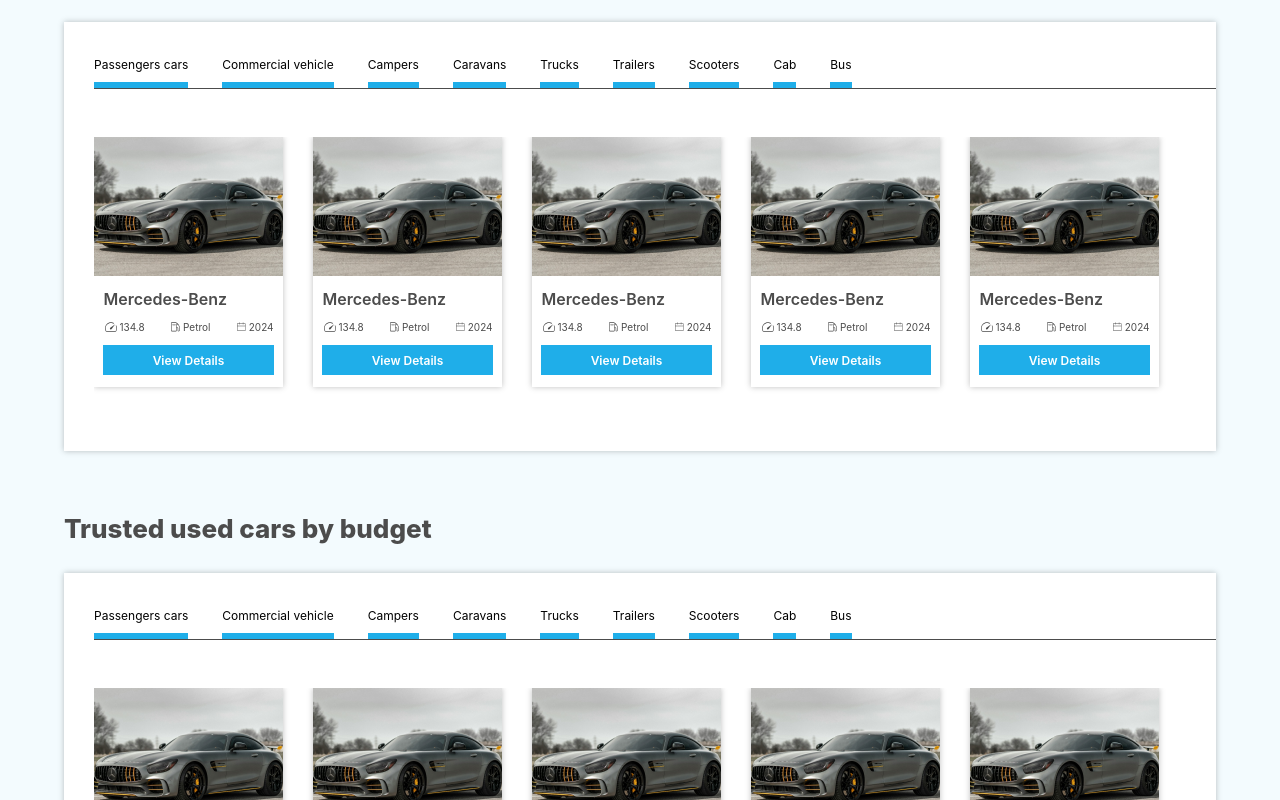
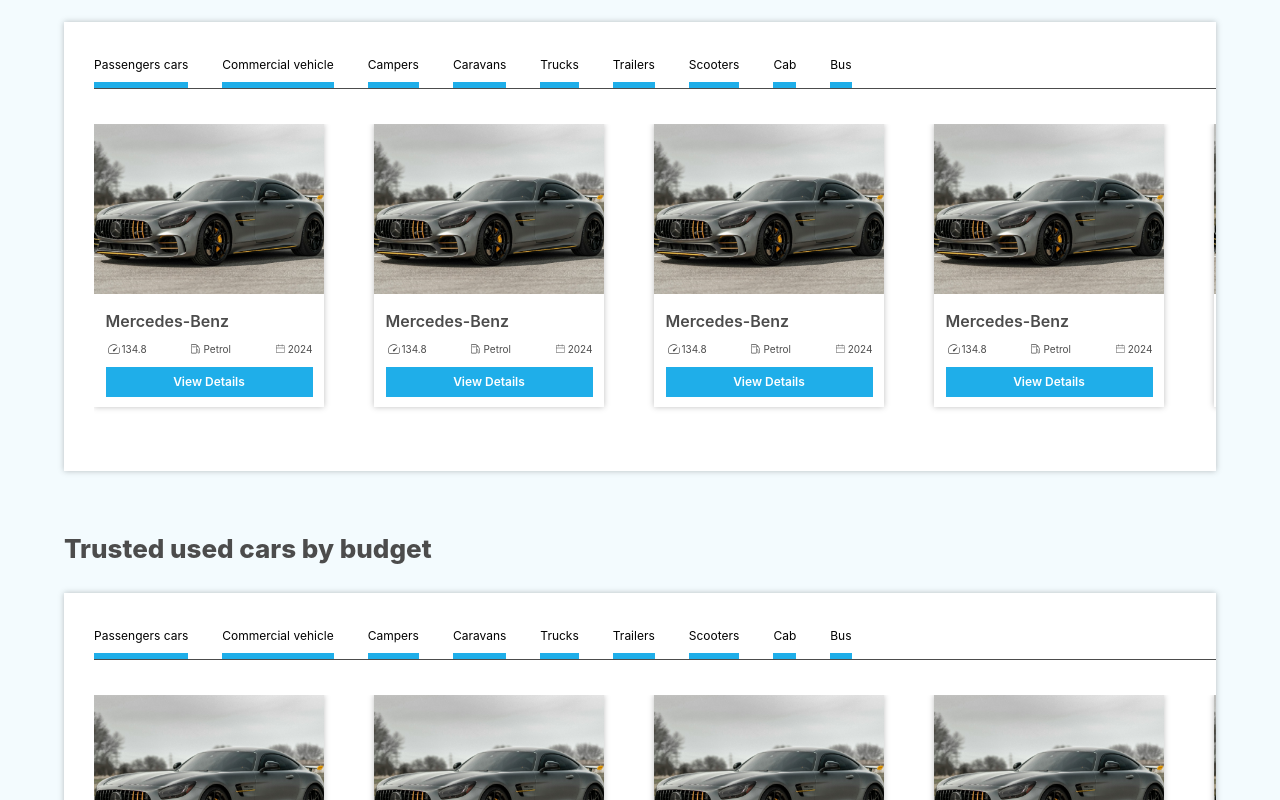
Before and after one commit to elpah/autosnl, a React (Create React App) app in the folder frontend/: page / in a window 1280 px wide. Shown: the part 840-1640 px from the top of the page. Built offline with nearby package versions, Linux system fonts and the light colour scheme.

Commit message:
pushing updates

```diff
--- a/frontend/src/components/car-card/car-card.module.scss
+++ b/frontend/src/components/car-card/car-card.module.scss
@@ -63,73 +63,75 @@
   }
 }
 
-// @media (min-width: 768px) {
-//   .car_card_container {
-//     // background-color: red;
+@media (min-width: 768px) {
+  .car_card_container {
+    // background-color: red;
+    min-width: 230px;
 
-//     // box-shadow: 0px 0px 6px 0px rgba(0, 0, 0, 0.25);
-//     transform: scale(1.1); //
-//     height: 443px;
-//     width: ;
-//     margin-bottom: ;
-//     .car_image_container {
-//       width: 189px;
-//       height: 139px;
-//       .car_img {
-//         width: 100%;
-//         height: 100%;
-//         object-fit: contain;
-//       }
-//     }
-//     .car_body_container {
-//       width: 90%;
-//       margin: auto;
+    // box-shadow: 0px 0px 6px 0px rgba(0, 0, 0, 0.25);
+    // transform: scale(1.1); //
+    // height: 443px;
+    // margin-bottom: ;
+    height: fit-content;
+    padding-bottom: 10px;
+    .car_image_container {
+      width: 100%;
+      height: auto;
+      .car_img {
+        width: 100%;
+        height: 100%;
+        object-fit: contain;
+      }
+    }
+    .car_body_container {
+      width: 90%;
+      margin: auto;
 
-//       .card_header {
-//         color: #4c4c4c;
-//         font-size: 16px;
-//         font-style: normal;
-//         font-weight: 600;
-//         line-height: normal;
-//         margin-top: 13px;
-//         margin-bottom: 10px;
-//       }
-//       .car_details_container {
-//         margin-bottom: 10px;
-//         display: flex;
-//         justify-content: space-between;
-//         .car_details {
-//           display: flex;
-//           .icon_container {
-//             display: flex;
-//             align-items: center;
-//             .icon {
-//             }
-//           }
-//           .text {
-//             display: flex;
-//             align-items: center;
-//             color: #4c4c4c;
-//             font-family: Inter;
-//             font-size: 10px;
-//             font-style: normal;
-//             font-weight: 400;
-//             line-height: normal;
-//           }
-//         }
-//       }
-//       .button {
-//         all: unset;
-//         display: flex;
-//         width: 100%;
-//         height: 30px;
-//         font-weight: 600;
-//         justify-content: center;
-//         align-items: center;
-//         background: #1faee9;
-//         color: #fff;
-//         font-size: 12px;
-//       }
-//     }
-//   }
-// }
+      .card_header {
+        color: #4c4c4c;
+        font-size: 16px;
+        font-style: normal;
+        font-weight: 600;
+        line-height: normal;
+        margin-top: 13px;
+        margin-bottom: 10px;
+      }
+      .car_details_container {
+        margin-bottom: 10px;
+        display: flex;
+        justify-content: space-between;
+        .car_details {
+          display: flex;
+          .icon_container {
+            display: flex;
+            align-items: center;
+            .icon {
+            }
+          }
+          .text {
+            display: flex;
+            align-items: center;
+            color: #4c4c4c;
+            font-family: Inter;
+            font-size: 10px;
+            font-style: normal;
+            font-weight: 400;
+            line-height: normal;
+          }
+        }
+      }
+      .button {
+        all: unset;
+        display: flex;
+        width: 100%;
+        height: 30px;
+        font-weight: 600;
+        justify-content: center;
+        align-items: center;
+        background: #1faee9;
+        color: #fff;
+        font-size: 12px;
+      }
+    }
+  }
+}
--- a/frontend/src/components/home-section/home-section.module.scss
+++ b/frontend/src/components/home-section/home-section.module.scss
@@ -43,9 +43,12 @@
       display: flex;
       flex-direction: row;
       overflow-x: auto;
+
+      overflow-y: hidden;
       // scroll-behavior: smooth;
       gap: 20px;
       padding-bottom: 10px;
+      // padding-top: 20px;
       &::-webkit-scrollbar {
         height: 0px;
       }
@@ -70,7 +73,7 @@
       .section_items_container {
         border-bottom: 1px solid #4c4c4c;
         padding-left: 0;
-        margin-bottom: 3rem;
+        margin-bottom: 2.2rem;
         font-size: 12px;
 
         .section_items {
@@ -78,6 +81,8 @@
         }
       }
       .car_container {
+        min-height: 280px;
+        // height: auto;
         width: 100%;
         flex-shrink: 0;
         // display: flex;
@@ -85,7 +90,7 @@
         // overflow-x: auto;
         // scroll-snap-type: x mandatory;
 
-        gap: 30px;
+        gap: 50px;
         // padding-bottom: 10px;
         // &::-webkit-scrollbar {
         //   height: 0px;
```
